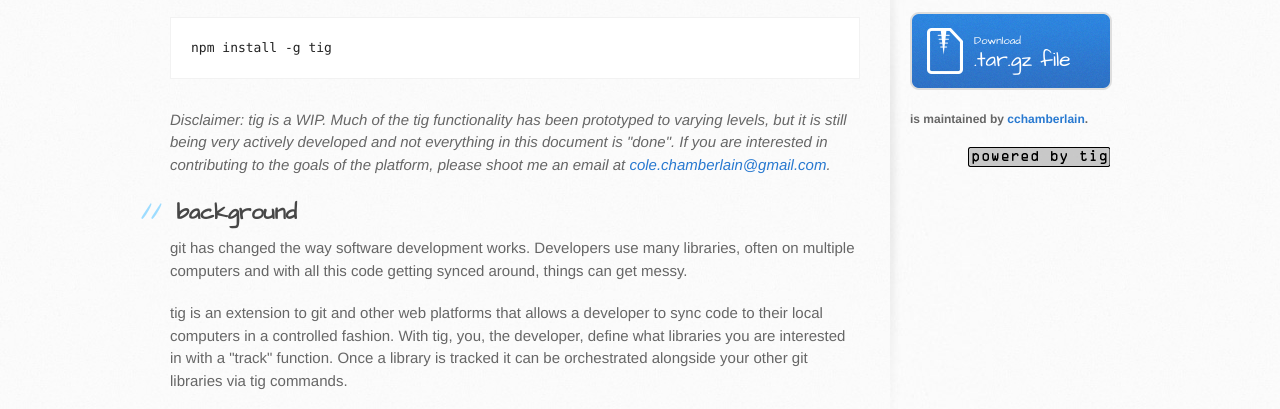
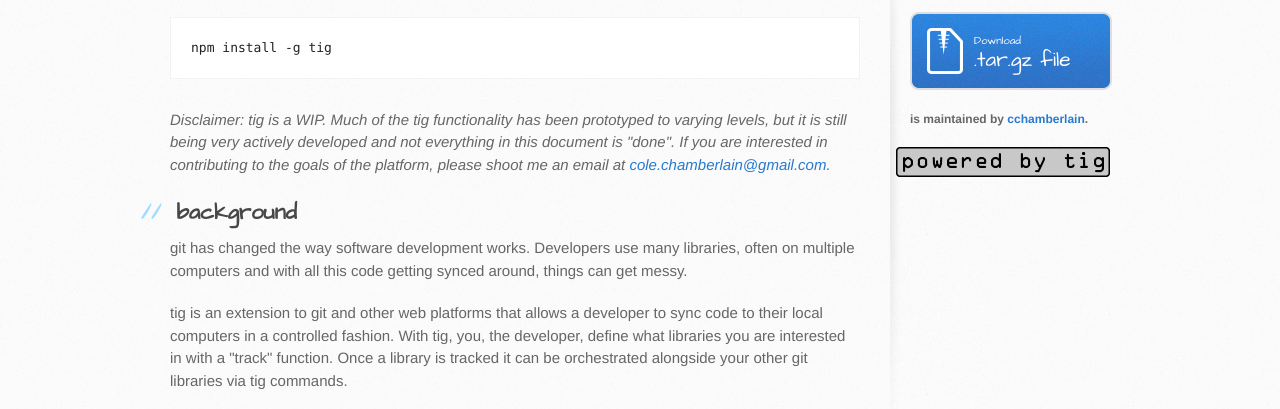
Before and after one commit to cchamberlain/tig, a plain HTML site: page index.html in a window 1280 px wide. Shown: the part 362-771 px from the top of the page. Drawn offline with Linux system fonts and the light colour scheme.

```diff
--- a/index.html
+++ b/index.html
@@ -281,7 +281,7 @@
             <p class="repo-owner"><a href="https://github.com/cchamberlain/tig"></a> is maintained by <a
                     href="https://github.com/cchamberlain">cchamberlain</a>.</p>
 
-            <img style="float:right" src="images/tig-poweredby-xxs.png">
+            <img style="float:right" src="images/tig-poweredby-xs.png">
         </aside>
     </div>
 </div>
```
